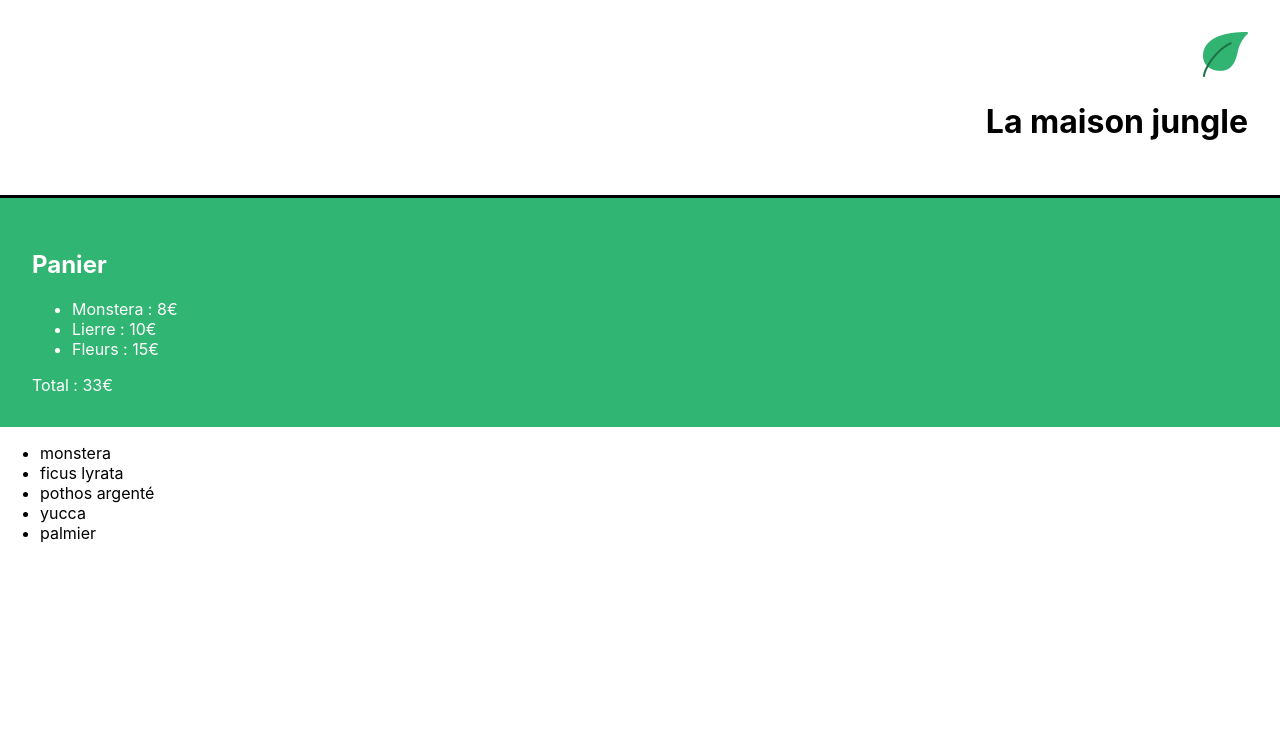
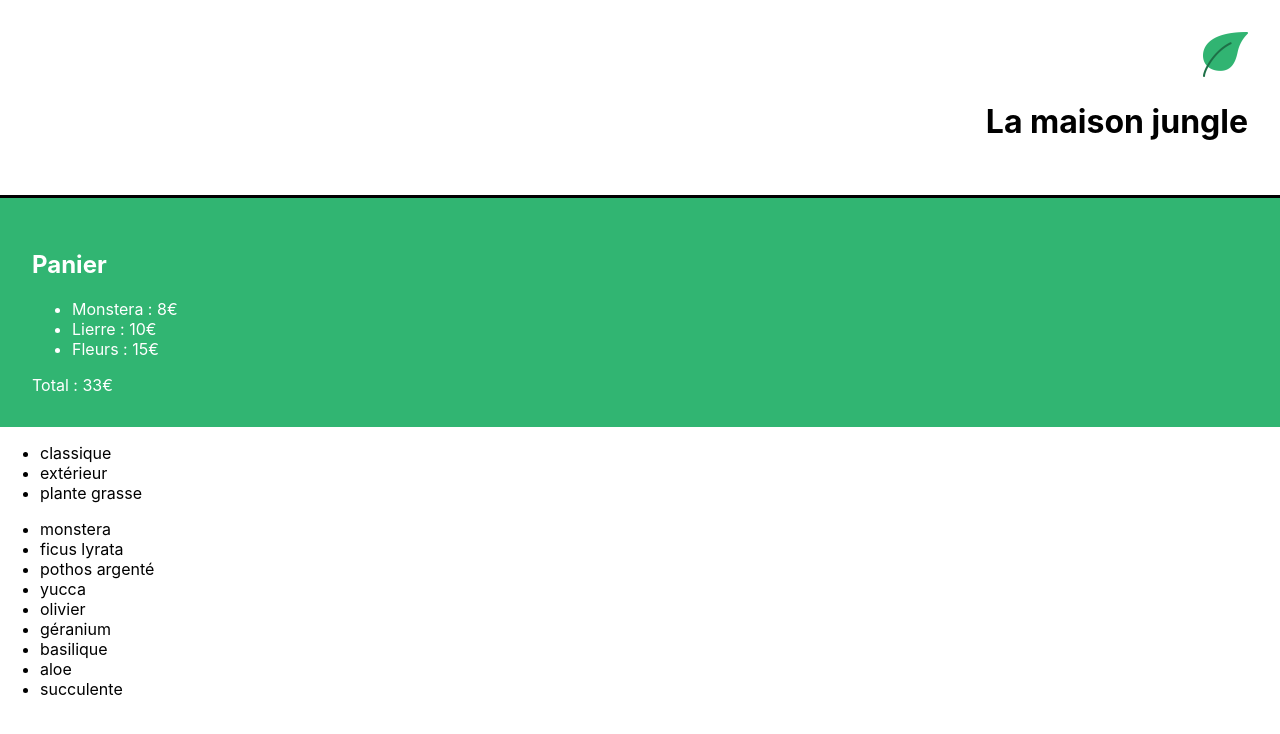
Before and after one commit to Orcryx/OCR_P7-Exo, a React (Create React App) app in the folder la-maison-jungle/: page / in a window 1280 px wide. Shown: the top 734 px of the page. Built offline with nearby package versions, Linux system fonts and the light colour scheme.

Commit message:
Add valeur "isBestSale: true" dans plantList.js

```diff
--- a/la-maison-jungle/src/components/ShoppingList.js
+++ b/la-maison-jungle/src/components/ShoppingList.js
@@ -1,22 +1,31 @@
-const plantList = [
-    'monstera',
-    'ficus lyrata',
-    'pothos argenté',
-    'yucca',
-    'palmier'
-]
+//Importer le fichier avec la liste de données et pour le traitement en faire une variable
+import { plantList } from '../datas/plantList.js'
 
 /** Pour chaque élement dans la const PlantList, créer un élément li de la liste à puce ul cela en parcourant la liste avec la méthode map()
  * key : paramètre unique et à valeur stable dans le temps; ici créer avec une string et la combiner avec l'index de la data dans votre tableau map().
  */
 function ShoppingList(){
-    return(
-        <ul>
-            {plantList.map((plant, index)=>(<li key={`${plant}-${index}`}>{plant}</li>))}
-        </ul>
+    const categories = plantList.reduce(
+		(acc, plant) =>
+			acc.includes(plant.category) ? acc : acc.concat(plant.category),
+		[]
+	)
 
-    )
+    return (
+		<div>
+			<ul>
+				{categories.map((cat) => (
+					<li key={cat}>{cat}</li>
+				))}
+			</ul>
+			<ul>
+				{plantList.map((plant) => (
+					<li key={plant.id}>{plant.name}</li>
+				))}
+			</ul>
+		</div>
+	)
 }
-//console.log(ShoppingList());
+console.log(ShoppingList());
 
 export default ShoppingList;
--- /dev/null
+++ b/la-maison-jungle/src/datas/plantList.js
@@ -0,0 +1,56 @@
+export const plantList = [
+	{
+		name: 'monstera',
+		category: 'classique',
+		id: '1ed',
+		isBestSale: true
+	},
+	{
+		name: 'ficus lyrata',
+		category: 'classique',
+		id: '2ab',
+		isBestSale: true
+	},
+	{
+		name: 'pothos argenté',
+		category: 'classique',
+		id: '3sd',
+		isBestSale: true
+	},
+	{
+		name: 'yucca',
+		category: 'classique',
+		id: '4kk',
+		isBestSale: true
+	},
+	{
+		name: 'olivier',
+		category: 'extérieur',
+		id: '5pl',
+		isBestSale: true
+	},
+	{
+		name: 'géranium',
+		category: 'extérieur',
+		id: '6uo',
+		isBestSale: true
+	},
+	{
+		name: 'basilique',
+		category: 'extérieur',
+		id: '7ie',
+		isBestSale: true
+	},
+	{
+		name: 'aloe',
+		category: 'plante grasse',
+		id: '8fp',
+		isBestSale: true
+	},
+	{
+		name: 'succulente',
+		category: 'plante grasse',
+		id: '9vn',
+		isBestSale: true
+	}
+]
```
